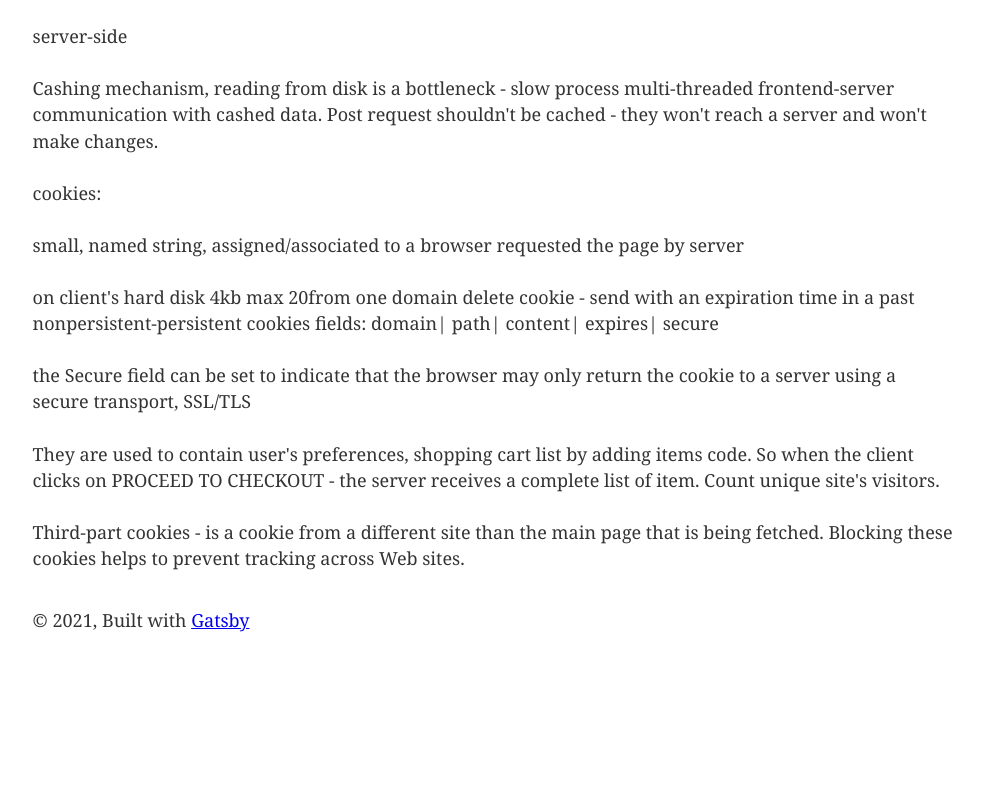
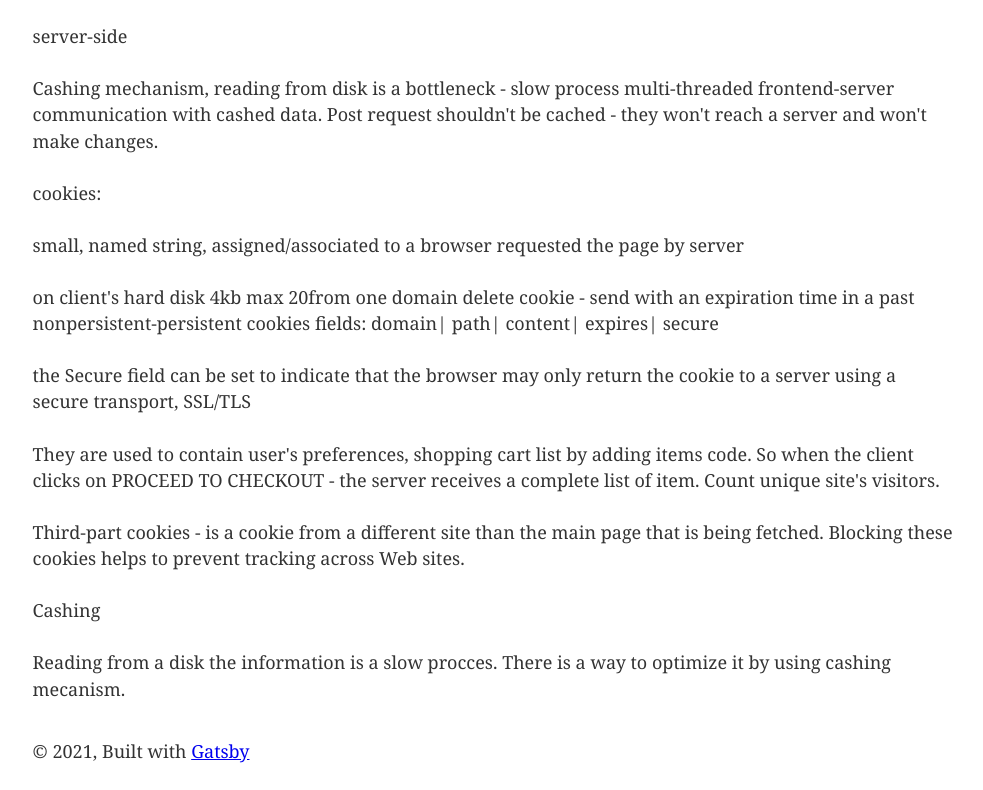
Before and after one commit to sne-syn/basic-blog, a Gatsby site: page /article/ in a window 1280 px wide. Shown: the part 6597-7387 px from the top of the page, without its empty margins (147-1130 px from the left). Before the commit the page ends 7256 px from the top, so only its background shows below. Built offline with nearby package versions, Linux system fonts and the light colour scheme; Gatsby itself is replaced by a stand-in of ours.

Commit message:
Update article.md

```diff
--- a/src/markdown-pages/article.md
+++ b/src/markdown-pages/article.md
@@ -158,3 +158,7 @@ the Secure field can be set to indicate that the browser may only return the coo
 They are used to contain user's preferences, shopping cart list by adding items code. So when the client clicks on PROCEED TO CHECKOUT - the server receives a complete list of item. Count unique site's visitors.
 
 Third-part cookies - is a cookie from a different site than the main page that is being fetched. Blocking these cookies helps to prevent tracking across Web sites.
+
+Cashing
+
+Reading from a disk the information is a slow procces. There is a way to optimize it by using cashing mecanism.
```
